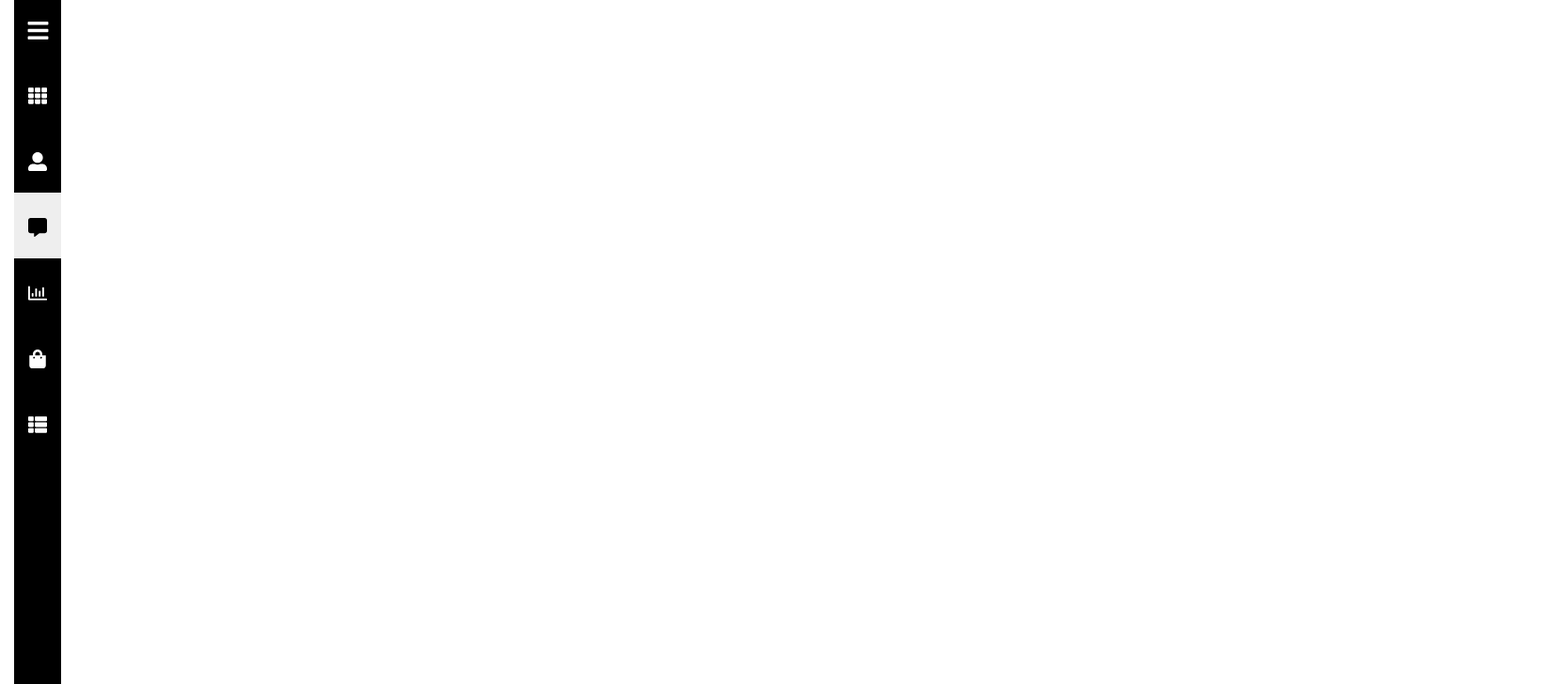
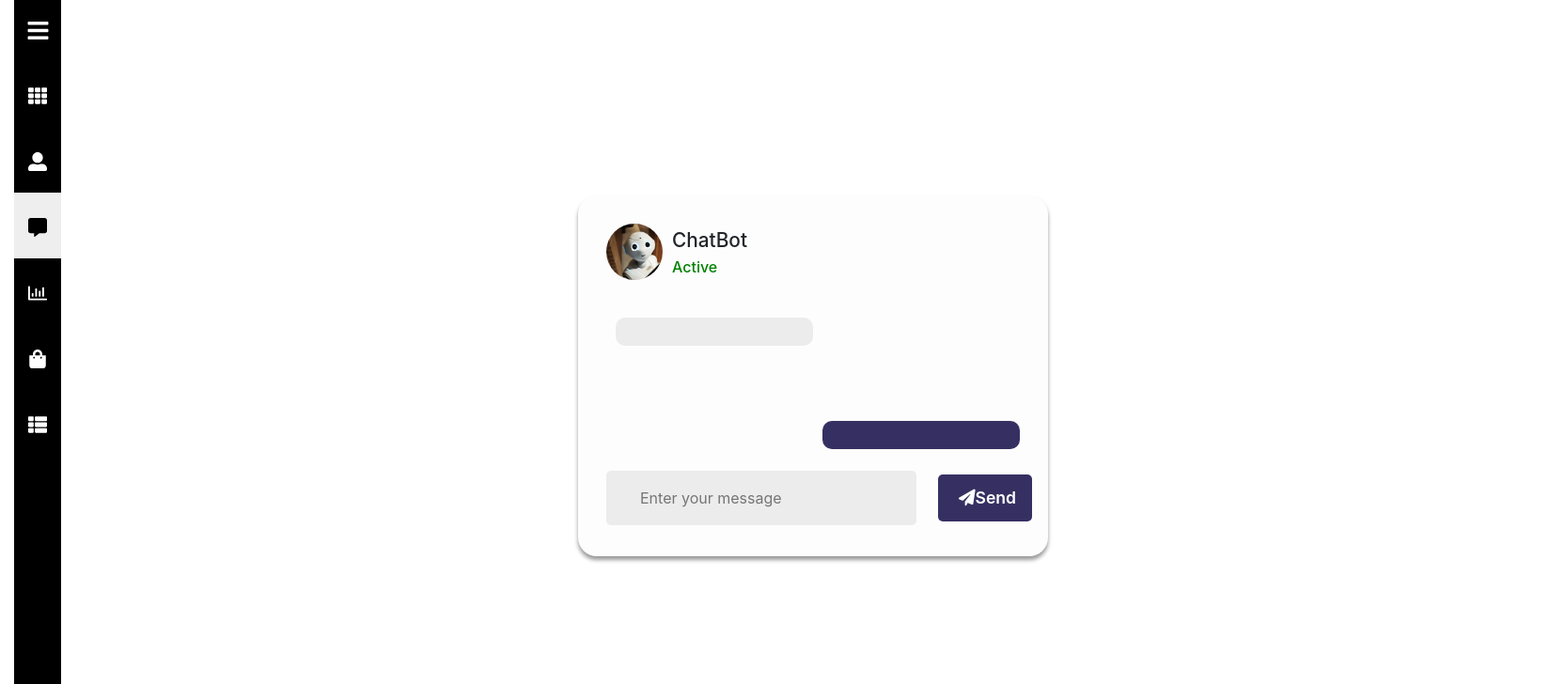
Before and after one commit to SaintNguyen/demotodoapps, a React (Create React App) app: page /comment in a window 1280 px wide. Shown: the top 728 px of the page at 94% size, 1665 px wide, since content can reach past the window. Built offline with nearby package versions, Linux system fonts and the light colour scheme; a web font is replaced by a local one.

Commit message:
Update Comment.jsx

```diff
--- a/src/pages/Comment.jsx
+++ b/src/pages/Comment.jsx
@@ -1,11 +1,259 @@
 import React from 'react';
+import image from "../images/bot_image.jpg";
+import { useState, useRef } from "react";
+function Comment() {
+    const humanMessage = useRef();
+  const botmessage = useRef();
+  const input = useRef();
 
-const Comment = () => {
-    return (
-        <div>
-            <h1>Comment page</h1>
+  const date = new Date();
+  const hours = date.getHours();
+  const seconds = date.getSeconds();
+  const day = date.getDay();
+  const month = date.getMonth();
+  const year = date.getFullYear();
+
+  const days = [
+    "Sunday",
+    "Monday",
+    "Tuesday",
+    "Wednesday",
+    "Thursday",
+    "Friday",
+    "Saturday",
+  ];
+  const months = [
+    "January",
+    "February",
+    "March",
+    "April",
+    "May",
+    "June",
+    "July",
+    "August",
+    "September",
+    "October",
+    "November",
+    "December",
+  ];
+  const [time, setTime] = useState(`${hours}:${seconds}`); //using the useState hook to get the data from the local time and set it to the time variable
+  const [dateTime, setDateTime] = useState(
+    `${days[day]}, ${months[month]} ${year}`
+  ); //using the useState hook to get the data from the local date and set it to the dateTime variable
+
+  const checkStatus = (e) => {
+    let isActive = true;
+    if (dateTime === "Thursday, Aug 13 2022") {
+      //if the dateTime is Thursday, 13 Aug 2022, the bot will be inactive
+      isActive = false;
+    }
+    const status = document.querySelector(".status");
+    // selecting the status class
+    if (isActive === true) {
+      //if the bot is active
+      status.innerHTML = "Active";
+      status.style.color = "green";
+    } else {
+      status.innerHTML = "Not Active";
+      status.style.color = "red";
+    }
+  };
+  const handleInput = () => {
+    const botMessage = document.querySelector("#message1");
+    const userMessage = document.querySelector("#message2");
+    const inputRef = input.current;
+    const getHumanMessage = humanMessage.current;
+    const getBotMessage = botmessage.current;
+
+    let badwords = ["fuck|bad|stupid|useless|bitch|crazy|nonsense"];
+    let words = new RegExp(badwords);
+    if (words.test(document.querySelector("#input").value)) {
+      // if the input contains bad words
+      getBotMessage.innerText = "Typing...";
+      setTimeout(() => {
+        getBotMessage.innerText = "Please do not use bad words"; // display the message
+        inputRef.value = ""; // clear the input
+      }, 2000);
+    }
+    let welcome = [
+      "hi|hello|Hello|hey|sup|yo|wassup|whats up|howdy|greetings|good morning|good afternoon|good evening",
+    ];
+    let words2 = new RegExp(welcome);
+    if (words2.test(document.querySelector("#input").value)) {
+      const status = document.querySelector(".status");
+      // if the input contains welcome words
+      getBotMessage.innerText = "Typing...";
+      setTimeout(() => {
+        getBotMessage.innerText = "Hello There how are you doing today?"; // display the message
+        status.innerText = "Active";
+        status.style.color = "green";
+        inputRef.value = ""; // clear the input
+      }, 2000);
+    }
+    let bye = ["bye|Bye|goodbye|see you later|cya|goodnight|goodbye"];
+    let words3 = new RegExp(bye);
+    if (words3.test(document.querySelector("#input").value)) {
+      const status = document.querySelector(".status");
+      getBotMessage.innerText = "Typing...";
+      setTimeout(() => {
+        getBotMessage.innerText = "Bye, have a nice day";
+        inputRef.value = ""; // clear the input
+      }, 2000);
+      setTimeout(() => {
+        status.innerText = "Not active";
+        status.style.color = "red";
+      }, 5000);
+    }
+    let thanks = [
+      "Thanks|thanks|thank you|thank you very much|Thank you very much",
+    ];
+    let words4 = new RegExp(thanks);
+    if (words4.test(document.querySelector("#input").value)) {
+      getBotMessage.innerText = "Typing...";
+      setTimeout(() => {
+        getBotMessage.innerText = "You are welcome";
+        inputRef.value = ""; // clear the input
+      }, 2000);
+    }
+    let how = [
+      "How are you|how are you doing|how are you doing today|how are you doing today|How are you|how are you",
+    ];
+    let words5 = new RegExp(how);
+    if (words5.test(document.querySelector("#input").value)) {
+      const status = document.querySelector(".status");
+      getBotMessage.innerText = "Typing...";
+      setTimeout(() => {
+        getBotMessage.innerText = "I am fine, thank you";
+        status.innerText = "Active";
+        status.style.color = "green";
+        inputRef.value = ""; // clear the input
+      }, 2000);
+    }
+    let good = [
+      "That's good|Sound nice|that sounds awesome|that sounds great|Great|great|sounds great|that's sounds good|Nice|nice",
+    ];
+    let words6 = new RegExp(good);
+    if (words6.test(document.querySelector("#input").value)) {
+      getBotMessage.innerText = "Typing...";
+      setTimeout(() => {
+        getBotMessage.innerText = "😁";
+        inputRef.value = ""; // clear the input
+      }, 1000);
+    }
+
+    let response = [
+      "I'm fine|I am fine|I am fine today|I am fine today|i'm fine|i'm great|I'm fine|I'm great|I'm good|i'm good|great|Great",
+    ];
+    let words7 = new RegExp(response);
+    if (words7.test(document.querySelector("#input").value)) {
+      getBotMessage.innerText = "Typing...";
+      setTimeout(() => {
+        getBotMessage.innerText = "That is good";
+        inputRef.value = ""; // clear the input
+      }, 2000);
+    }
+
+    let nameAsk = [
+      "What's your name|what's your name|What is your name|what is your name",
+    ];
+    let words8 = new RegExp(nameAsk);
+    if (words8.test(document.querySelector("#input").value)) {
+      getBotMessage.innerText = "Typing...";
+      setTimeout(() => {
+        getBotMessage.innerText = "My name is Bot. What support do you need from me ?";
+        inputRef.value = ""; // clear the input
+      }, 2000);
+    }
+
+    let owner = [
+      "Who is the owner|who is the owner|Who is the owner of this bot|who is the owner of this bot|Who made you|who made you|Who is your maker|Who made you|who is your maker|who is your owner|Who is your owner",
+    ];
+    let words9 = new RegExp(owner);
+    if (words9.test(document.querySelector("#input").value)) {
+      getBotMessage.innerText = "Typing...";
+      setTimeout(() => {
+        getBotMessage.innerText = "The owner of this bot is Treasure";
+        inputRef.value = ""; // clear the input
+      }, 2000);
+    }
+
+    let owner2 = [
+      "Who's Treasure|who's Treasure|Who is Treasure|who is Treasure",
+    ];
+    let words10 = new RegExp(owner2);
+    if (words10.test(document.querySelector("#input").value)) {
+      getBotMessage.innerText = "Typing...";
+      setTimeout(() => {
+        getBotMessage.innerText =
+          "Treasure is a programmer based on ReactJS and NodeJS he is the owner of a youtube channel called Creative Tutorials";
+        inputRef.value = ""; // clear the input
+      }, 2000);
+    }
+
+    let ageAsk = [
+      "What's your age|what's your age|What is your age|what is your age|How old are you|how old are you",
+    ]; //adding the age-question
+    let words11 = new RegExp(ageAsk);
+    if (words11.test(document.querySelector("#input").value)) {
+      // if the input contains some question
+      getBotMessage.innerText = "Typing...";
+      setTimeout(() => {
+        getBotMessage.innerText = "I am 1 year old";
+        inputRef.value = ""; // clear the input
+      }, 2000);
+    }
+    getHumanMessage.innerText = inputRef.value; // display the message
+  };
+  return (
+    <div className="App1" onLoad={checkStatus}>
+      <div className="wrapper">
+        <div className="content">
+          <div className="header">
+            <div className="img">
+              <img src={image} alt="" />
+            </div>
+            <div className="right">
+              <div className="name">ChatBot</div>
+              <div className="status">Active</div>
+            </div>
+          </div>
+          <div className="main">
+            <div className="main_content">
+              <div className="messages">
+                <div
+                  className="bot-message"
+                  id="message1"
+                  ref={botmessage}
+                ></div>
+                <div
+                  className="human-message"
+                  id="message2"
+                  ref={humanMessage}
+                ></div>
+              </div>
+            </div>
+          </div>
+          <div className="bottom">
+            <div className="btm">
+              <div className="input">
+                <input
+                  type="text"
+                  id="input"
+                  placeholder="Enter your message"
+                  ref={input}
+                />
+              </div>
+              <div className="btn">
+                <button onClick={handleInput}>
+                  <i className="fas fa-paper-plane"></i>Send
+                </button>
+              </div>
+            </div>
+          </div>
         </div>
-    );
+      </div>
+    </div>
+  );
 };
 
 export default Comment;
```
